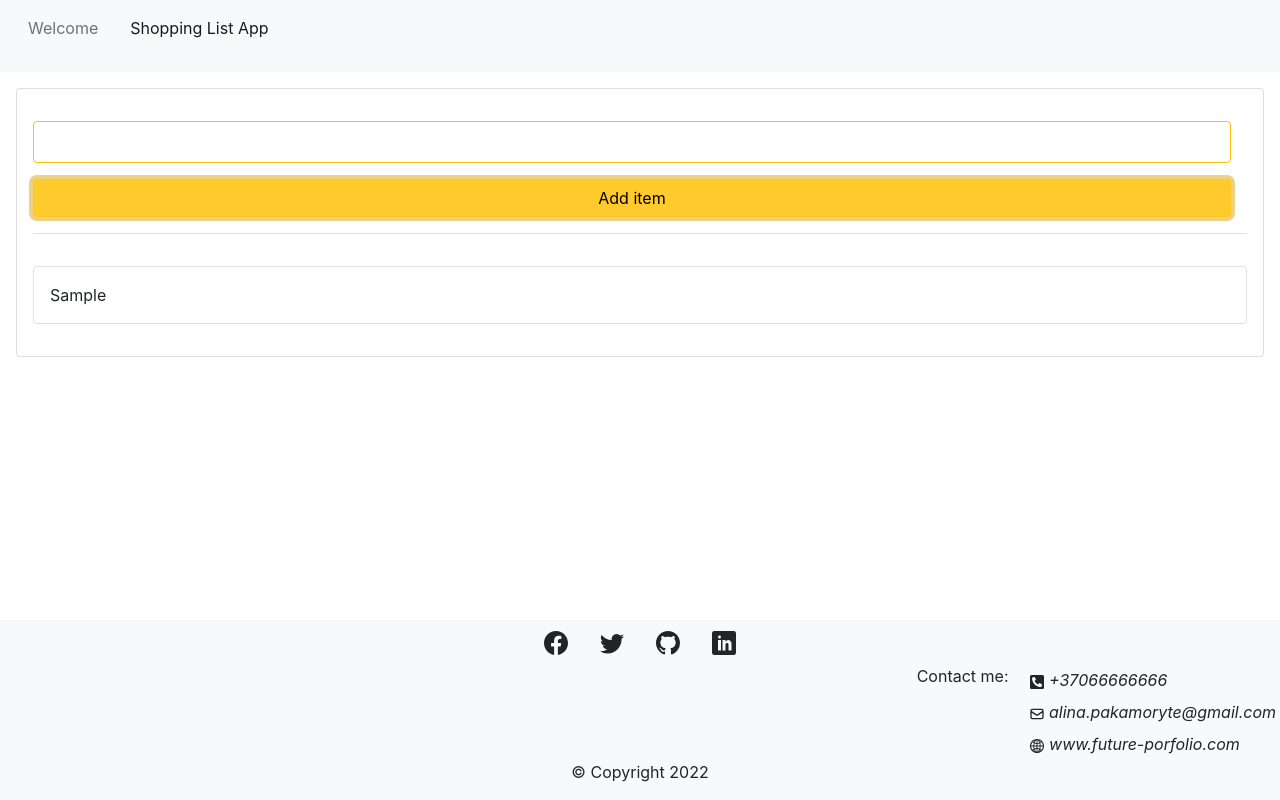
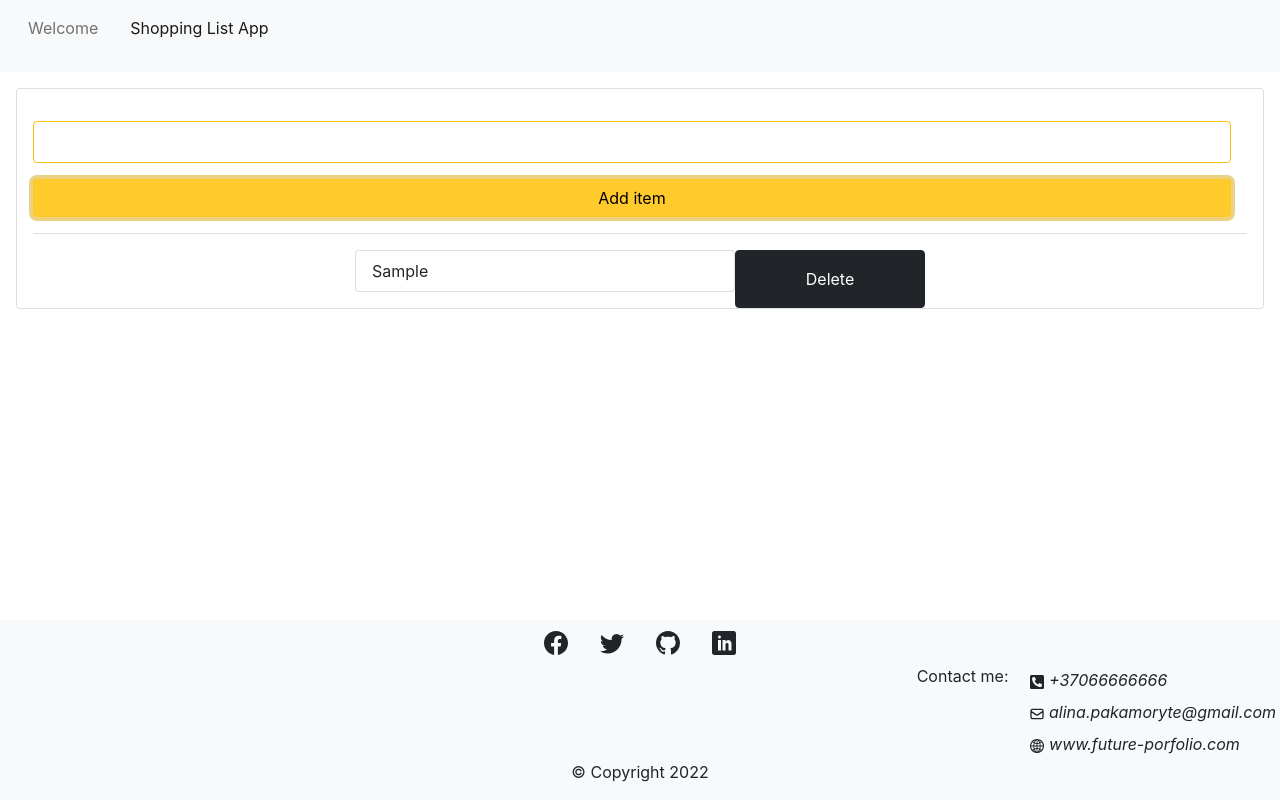
Before and after one commit to alinapak/shoppingListApp2, a React (Create React App) app: page /app in a window 1280 px wide. Both pictures are taken after typing "Sample" into the empty fields and a click on the button "Add item". Built offline with nearby package versions, Linux system fonts and the light colour scheme; the HTML template or start-up script is replaced by a standard one.

Commit message:
Added button to shopping item, now customer can delete boughted item

```diff
--- a/src/components/ShoppingListApp/ShopingListApp.js
+++ b/src/components/ShoppingListApp/ShopingListApp.js
@@ -11,6 +11,11 @@ const ShoppingListApp = () => {
       setNewItem("");
       setItems([...items, newItem]);
    }
+   const removeItem = (shoppingItem) => {
+      let filtered = items.filter((shopI) => shopI !== shoppingItem);
+      localStorage.setItem("items", JSON.stringify(filtered));
+      setItems(filtered);
+   };
 
    useEffect(() => {
       let localStorageItems = JSON.parse(localStorage.getItem("items"));
@@ -20,13 +25,14 @@ const ShoppingListApp = () => {
    return (
       <div className="card m-3">
          <form onSubmit={(e) => addItem(e)} className="card-body m-3 list-group list-group-flush">
-            <input className="list-group-item border border-warning rounded" value={newItem} onChange={(e) => setNewItem(e.target.value)}>
+            <input className="list-group-item border border-warning rounded" value={newItem} onChange={(e) => setNewItem(e.target.value)} required>
             </input>
             <button className=" btn mt-3 btn-warning">Add item</button>
          </form>
-         <div className="m-3">{items.map((item, idx) => (
-            <div key={idx}>
-               <p className="border p-3 rounded">{item}</p>
+         <div className="container">{items.map((item, idx) => (
+            <div className="row justify-content-center" key={idx}>
+               <p className="list-group-item rounded col-4">{item}</p>
+               <button onClick={() => { removeItem(item); }}className="btn col-2 btn-dark">Delete</button>
             </div>
          )
          )}
```
